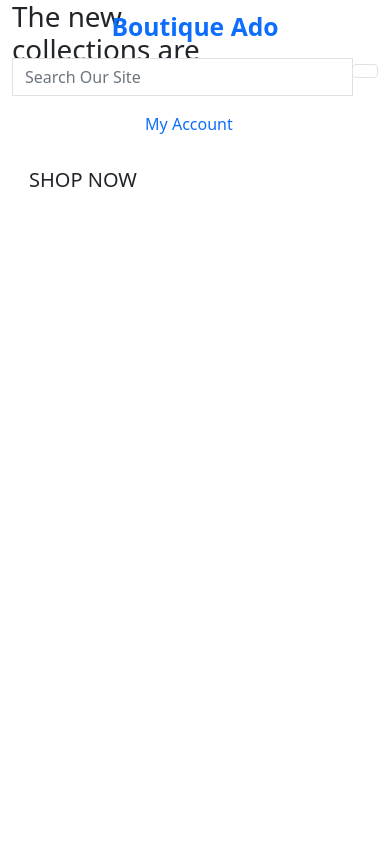
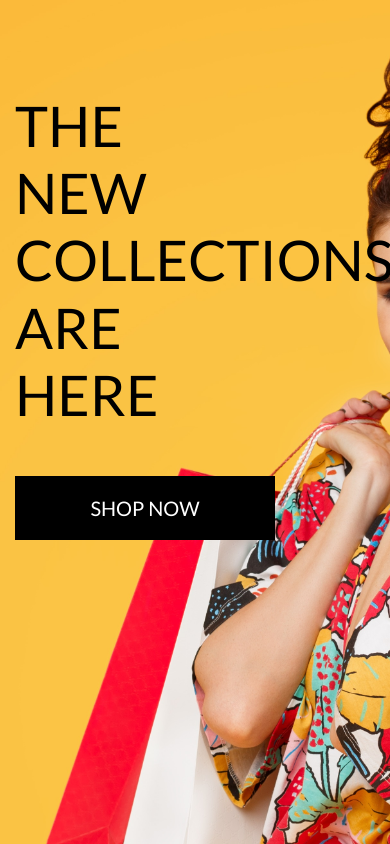
Before and after one commit to GOSUB-C64/boutique_ado_v1, a Django app: page / in a window 390 px wide. Run offline with Django 3.2, Linux system fonts and the light colour scheme; a user stored in the database is signed in; some libraries are stand-ins or nearby versions.

Commit message:
completed home page header and css

```diff
--- a/boutique_ado/settings.py
+++ b/boutique_ado/settings.py
@@ -150,3 +150,7 @@ USE_TZ = True
 # https://docs.djangoproject.com/en/3.1/howto/static-files/
 
 STATIC_URL = '/static/'
+STATICFILES_DIRS = (os.path.join(BASE_DIR, 'static'),)
+
+MEDIA_URL = '/media/'
+MEDIA_ROOT = os.path.join(BASE_DIR, 'media')
--- a/boutique_ado/urls.py
+++ b/boutique_ado/urls.py
@@ -15,10 +15,11 @@ Including another URLconf
 """
 from django.contrib import admin
 from django.urls import path, include
+from django.conf import settings
+from django.conf.urls.static import static
 
 urlpatterns = [
     path('admin/', admin.site.urls),
     path('accounts/', include('allauth.urls')),
     path('', include('home.urls')),
-
-]
+] + static(settings.MEDIA_URL, document_root=settings.MEDIA_ROOT)
--- a/home/templates/home/index.html
+++ b/home/templates/home/index.html
@@ -10,10 +10,10 @@
 {% endblock %}
 
 {% block content %}
-    <div class="container">
-        <div class="row">
+    <div class="container h-100">
+        <div class="row h-100">
             <div class="col-7 col-md-6 my-auto">
-                <h1 class="logo-font text-black">
+                <h1 class="display-4 logo-font text-black">
                     The new collections are here
                 </h1>
                 <div class="my-5">
--- /dev/null
+++ b/static/css/base.css
@@ -0,0 +1,84 @@
+html {
+    height: 100%;
+}
+
+body {
+    background: url('/media/homepage_background_cropped.jpg') no-repeat center center fixed;
+    background-size: cover;
+    height: calc(100vh - 164px);
+    color: #555;
+    font-family: 'Lato'
+}
+
+/* from Bulma  */
+.icon {
+    align-items: center;
+    display: inline-flex;
+    justify-content: center;
+    height: 1.5rem;
+    width: 1.5rem;
+}
+
+.logo-font {
+    text-transform: uppercase;
+}
+
+.main-logo-link {
+    width: fit-content;
+}
+
+.shop-now-button {
+    background: black;
+    color: white;
+    min-width: 260px;
+}
+
+.btn-black {
+    background: black;
+    color: white;
+}
+
+.shop-now-button:hover,
+.shop-now-button:active,
+.shop-now-button:focus,
+.btn-black:hover,
+.btn-black:active,
+.btn-black:focus {
+    background: #222;
+    color: white;
+}
+
+.text-black {
+    color: black !important;
+}
+
+.border-black {
+    border: 1px solid black !important;
+}
+
+
+
+/* ----------------------------------------Media Queries */
+
+/* Slightly larger container on xl screens */
+
+@media (min-width: 1200px) {
+    .container {
+        max-width: 80%;
+    }
+}
+
+/* fixed top nav bar only on medium and up */
+@media (min-width: 992px) {
+    .fixed-top-desktop-only {
+        position: fixed;
+        top: 0;
+        left: 0;
+        right: 0;
+        z-index: 1030;
+    }
+
+    .header-container {
+        padding-top: 164px;
+    }
+}
--- a/templates/base.html
+++ b/templates/base.html
@@ -2,59 +2,53 @@
 
 <!doctype html>
 <html lang="en">
+  <head>
 
-<head>
     {% block meta %}
         <meta http-equiv="X-UA-Compatible" content="ie=edge">
         <meta charset="utf-8">
-        <meta name="viewport" content="width=device-width, initial-scale=1">
+        <meta name="viewport" content="width=device-width, initial-scale=1, shrink-to-fit=no">
     {% endblock %}
 
     {% block extra_meta %}
     {% endblock %}
 
     {% block corecss %}
-        <link href="https://cdn.jsdelivr.net/npm/bootstrap@5.0.0-beta1/dist/css/bootstrap.min.css" rel="stylesheet"
-        integrity="sha384-giJF6kkoqNQ00vy+HMDP7azOuL0xtbfIcaT9wjKHr8RbDVddVHyTfAAsrekwKmP1" crossorigin="anonymous">
+        <link rel="stylesheet" href="https://stackpath.bootstrapcdn.com/bootstrap/4.4.1/css/bootstrap.min.css" integrity="sha384-Vkoo8x4CGsO3+Hhxv8T/Q5PaXtkKtu6ug5TOeNV6gBiFeWPGFN9MuhOf23Q9Ifjh" crossorigin="anonymous">
+        <link rel="preconnect" href="https://fonts.gstatic.com">
+        <link href="https://fonts.googleapis.com/css2?family=Lato:wght@400;700;900&display=swap" rel="stylesheet">
+        <link rel="stylesheet" href="{% static 'css/base.css' %}">
     {% endblock %}
 
-    {% block extra_css%}
+    {% block extra_css %}
     {% endblock %}
 
     {% block corejs %}
-        <script src="https://cdn.jsdelivr.net/npm/bootstrap@5.0.0-beta1/dist/js/bootstrap.bundle.min.js"
-        integrity="sha384-ygbV9kiqUc6oa4msXn9868pTtWMgiQaeYH7/t7LECLbyPA2x65Kgf80OJFdroafW"
-        crossorigin="anonymous"></script>
-
-        <script src="https://cdn.jsdelivr.net/npm/@popperjs/core@2.5.4/dist/umd/popper.min.js"
-        integrity="sha384-q2kxQ16AaE6UbzuKqyBE9/u/KzioAlnx2maXQHiDX9d4/zp8Ok3f+M7DPm+Ib6IU"
-        crossorigin="anonymous"></script>
-
-        <script src="https://cdn.jsdelivr.net/npm/bootstrap@5.0.0-beta1/dist/js/bootstrap.min.js"
-        integrity="sha384-pQQkAEnwaBkjpqZ8RU1fF1AKtTcHJwFl3pblpTlHXybJjHpMYo79HY3hIi4NKxyj"
-        crossorigin="anonymous"></script>
+        <script src="https://kit.fontawesome.com/9702055258.js" crossorigin="anonymous"></script>
+        <script src="https://code.jquery.com/jquery-3.4.1.slim.min.js" integrity="sha384-J6qa4849blE2+poT4WnyKhv5vZF5SrPo0iEjwBvKU7imGFAV0wwj1yYfoRSJoZ+n" crossorigin="anonymous"></script>
+        <script src="https://cdn.jsdelivr.net/npm/popper.js@1.16.0/dist/umd/popper.min.js" integrity="sha384-Q6E9RHvbIyZFJoft+2mJbHaEWldlvI9IOYy5n3zV9zzTtmI3UksdQRVvoxMfooAo" crossorigin="anonymous"></script>
+        <script src="https://stackpath.bootstrapcdn.com/bootstrap/4.4.1/js/bootstrap.min.js" integrity="sha384-wfSDF2E50Y2D1uUdj0O3uMBJnjuUD4Ih7YwaYd1iqfktj0Uod8GCExl3Og8ifwB6" crossorigin="anonymous"></script>
     {% endblock %}
 
     {% block extra_js %}
     {% endblock %}
 
     <title>Boutique Ado {% block extra_title %}{% endblock %}</title>
-</head>
-
-<body>
+  </head>
+  <body>
     <header class="container-fluid fixed-top">
-        <div class="row">
+        <div id="topnav" class="row bg-white pt-lg-2 d-none d-lg-flex">
             <div class="col-12 col-lg-4 my-auto py-1 py-lg-0 text-center text-lg-left">
                 <a href="{% url 'home' %}" class="nav-link main-logo-link">
-                    <h2 class="logo-font text-black my-0"><strong>Boutique Ado</strong></h2>
+                    <h2 class="logo-font text-black my-0"><strong>Boutique</strong> Ado</h2>
                 </a>
             </div>
             <div class="col-12 col-lg-4 my-auto py-1 py-lg-0">
                 <form method="GET" action="">
                     <div class="input-group w-100">
-                        <input type="text" name="q" placeholder="Search Our Site" class="form-control border border-black rounded-0">
+                        <input class="form-control border border-black rounded-0" type="text" name="q" placeholder="Search our site">
                         <div class="input-group-append">
-                            <button class="form-control btn btn-black border border-black ronded-0" type="submit">
+                            <button class="form-control btn btn-black border border-black rounded-0" type="submit">
                                 <span class="icon">
                                     <i class="fas fa-search"></i>
                                 </span>
@@ -66,38 +60,49 @@
             <div class="col-12 col-lg-4 my-auto py-1 py-lg-0">
                 <ul class="list-inline list-unstyled text-center text-lg-right my-0">
                     <li class="list-inline-item dropdown">
-                         <a class="text-black nav-link" href="#" id="user-options" data-togglke="dropdown" aria-haspopup="true" aria-expanded="false">
+                        <a class="text-black nav-link" href="#" id="user-options" data-toggle="dropdown" aria-haspopup="true" aria-expanded="false">
                             <div class="text-center">
                                 <div><i class="fas fa-user fa-lg"></i></div>
                                 <p class="my-0">My Account</p>
                             </div>
                         </a>
                         <div class="dropdown-menu border-0" aria-labelledby="user-options">
-                            {% if request.user.is_autenticated %}
+                            {% if request.user.is_authenticated %}
                                 {% if request.user.is_superuser %}
                                     <a href="" class="dropdown-item">Product Management</a>
                                 {% endif %}
-                                <a href="" class="dropdown-list">My Profile</a>
-                                <a href="{% url 'account_logout' %}" class="dropdown-list">Logout</a>
+                                <a href="" class="dropdown-item">My Profile</a>
+                                <a href="{% url 'account_logout' %}" class="dropdown-item">Logout</a>
                             {% else %}
-                                <a href="{% url 'account_signup' %}" class="dropdown-list">Register</a>
-                                <a href="{% url 'account_login' %}" class="dropdown-list">Login</a>
+                                <a href="{% url 'account_signup' %}" class="dropdown-item">Register</a>
+                                <a href="{% url 'account_login' %}" class="dropdown-item">Login</a>
                             {% endif %}
                         </div>
                     </li>
-                    <li class="list-inline-item"></li>
+                    <li class="list-inline-item">
+                        <a class="{% if grand_total %}text-info font-weight-bold{% else %}text-black{% endif %} nav-link" href="">
+                            <div class="text-center">
+                                <div><i class="fas fa-shopping-bag fa-lg"></i></div>
+                                <p class="my-0">
+                                    {% if grand_total %}
+                                        ${{ grand_total|floatformat:2 }}
+                                    {% else %}
+                                        $0.00
+                                    {% endif %}
+                                </p>
+                            </div>
+                        </a>
+                    </li>
                 </ul>
             </div>
         </div>
     </header>
-
 
     {% if messages %}
         <div class="message-container"></div>
     {% endif %}
 
     {% block page_header %}
-
     {% endblock %}
 
     {% block content %}
@@ -105,6 +110,7 @@
 
     {% block postloadjs %}
     {% endblock %}
-</body>
 
+
+  </body>
 </html>
```
Also changed, not shown: media/homepage_background_cropped.jpg (added).
